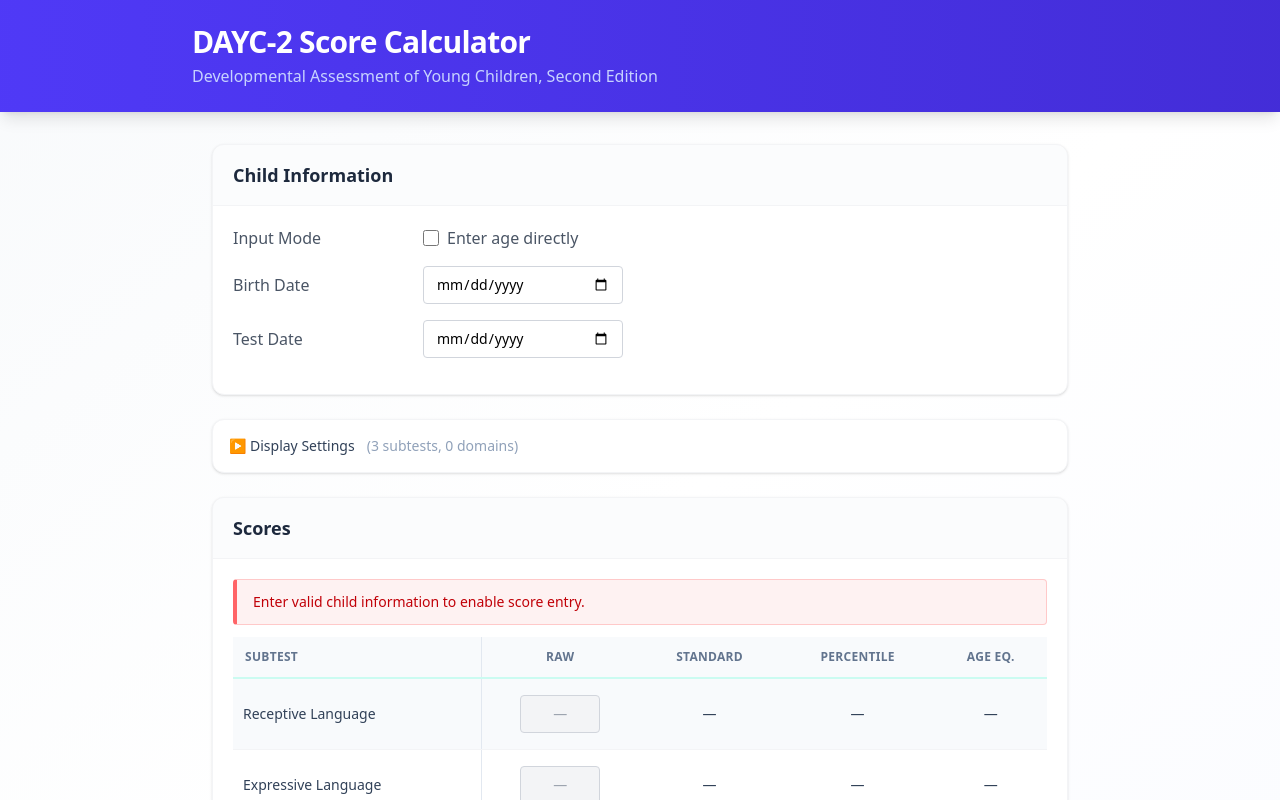
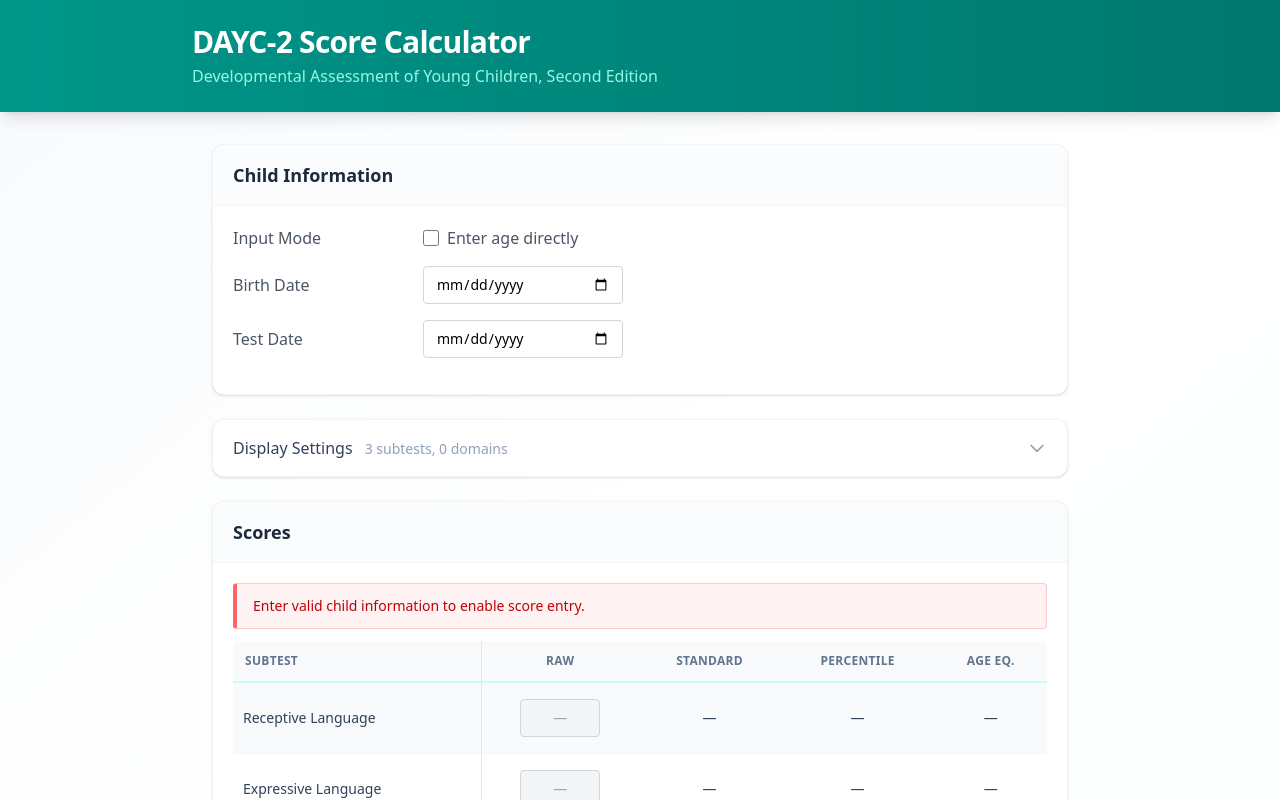
Before and after one commit to catnamedchris/slp, a React (Vite) app: page / in a window 1280 px wide. Shown: the top 800 px of the page. Built offline with nearby package versions, Linux system fonts and the light colour scheme.

Commit message:
Fix provenance message for bounded domain composite sums
When sum of standard scores is below table minimum (<100) or above
maximum (>300), show accurate bounded sum in provenance message
instead of the internal lookup value.

```diff
--- a/src/dayc2/components/Dayc2App.tsx
+++ b/src/dayc2/components/Dayc2App.tsx
@@ -87,12 +87,12 @@
   const isPanelOpen = selectedProvenance !== null && selectedProvenance.length > 0;
 
   return (
-    <div className={`font-sans min-h-screen bg-gradient-to-br from-slate-50 via-white to-indigo-50/30 transition-[margin] duration-200 ${isPanelOpen ? 'lg:mr-[420px]' : ''}`}>
+    <div className={`font-sans min-h-screen bg-gradient-to-br from-slate-50 via-white to-teal-50/30 transition-[margin] duration-200 ${isPanelOpen ? 'lg:mr-[420px]' : ''}`}>
       {/* Header */}
-      <header className="bg-gradient-to-r from-indigo-600 to-indigo-700 text-white py-6 px-5 shadow-lg mb-8">
+      <header className="bg-gradient-to-r from-teal-600 to-teal-700 text-white py-6 px-5 shadow-lg mb-8">
         <div className="max-w-4xl mx-auto">
           <h1 className="text-2xl md:text-3xl font-bold tracking-tight mb-1">DAYC-2 Score Calculator</h1>
-          <p className="text-indigo-200 text-sm md:text-base">Developmental Assessment of Young Children, Second Edition</p>
+          <p className="text-teal-200 text-sm md:text-base">Developmental Assessment of Young Children, Second Edition</p>
         </div>
       </header>
 
--- a/src/dayc2/components/DisplaySettings.tsx
+++ b/src/dayc2/components/DisplaySettings.tsx
@@ -1,5 +1,6 @@
 // DisplaySettings: Visibility controls for subtests and domains
 
+import { useState } from 'react';
 import type { SubtestKey } from '../types';
 import {
   SUBTEST_LABELS,
@@ -21,52 +22,106 @@
   visibleDomains,
   onSubtestToggle,
   onDomainToggle,
-}: DisplaySettingsProps) => (
-  <div className="bg-white rounded-xl p-4 shadow-sm border border-gray-100">
-    <details className="text-sm group">
-      <summary className="cursor-pointer text-slate-700 hover:text-slate-900 select-none inline-flex items-center gap-1 font-medium">
-        <span className="group-open:rotate-90 transition-transform">▶</span>
-        Display Settings
-        <span className="text-slate-400 font-normal ml-2">
-          ({visibleSubtests.size} subtests, {visibleDomains.size} domains)
+}: DisplaySettingsProps) => {
+  const [isOpen, setIsOpen] = useState(false);
+
+  return (
+    <div className="bg-white rounded-xl shadow-sm border border-gray-100 overflow-hidden">
+      <button
+        type="button"
+        onClick={() => setIsOpen(!isOpen)}
+        className="w-full px-5 py-4 flex items-center justify-between text-left hover:bg-slate-50 transition-colors"
+      >
+        <div>
+          <span className="font-medium text-slate-700">Display Settings</span>
+          <span className="text-slate-400 text-sm ml-3">
+            {visibleSubtests.size} subtests, {visibleDomains.size} domains
           </span>
-      </summary>
-      <div className="mt-3 space-y-3">
+        </div>
+        <svg
+          className={`w-5 h-5 text-slate-400 transition-transform duration-200 ${isOpen ? 'rotate-180' : ''}`}
+          fill="none"
+          viewBox="0 0 24 24"
+          stroke="currentColor"
+        >
+          <path strokeLinecap="round" strokeLinejoin="round" strokeWidth={2} d="M19 9l-7 7-7-7" />
+        </svg>
+      </button>
+
+      {isOpen && (
+        <div className="px-5 pb-5 pt-2 border-t border-gray-100 space-y-4">
           <div>
-          <div className="text-xs font-semibold text-slate-500 uppercase tracking-wide mb-2">Subtests</div>
-          <div className="flex flex-wrap gap-x-4 gap-y-1">
+            <div className="text-xs font-semibold text-slate-500 uppercase tracking-wide mb-3">Subtests</div>
+            <div className="flex flex-wrap gap-2">
               {SUBTESTS.map((subtest) => (
-              <label key={subtest} className="flex items-center gap-1.5 cursor-pointer text-gray-600 hover:text-gray-900">
+                <label
+                  key={subtest}
+                  className={`inline-flex items-center gap-2 px-3 py-2 rounded-lg border cursor-pointer transition-colors text-sm ${
+                    visibleSubtests.has(subtest)
+                      ? 'bg-teal-50 border-teal-200 text-teal-700'
+                      : 'bg-slate-50 border-slate-200 text-slate-500 hover:border-slate-300'
+                  }`}
+                >
                   <input
                     type="checkbox"
                     checked={visibleSubtests.has(subtest)}
                     onChange={() => onSubtestToggle(subtest)}
-                  className="w-3.5 h-3.5 cursor-pointer"
+                    className="sr-only"
                   />
-                <span className="text-xs">{SUBTEST_LABELS[subtest]}</span>
+                  <span className={`w-4 h-4 rounded border flex items-center justify-center ${
+                    visibleSubtests.has(subtest)
+                      ? 'bg-teal-500 border-teal-500'
+                      : 'bg-white border-slate-300'
+                  }`}>
+                    {visibleSubtests.has(subtest) && (
+                      <svg className="w-3 h-3 text-white" fill="none" viewBox="0 0 24 24" stroke="currentColor">
+                        <path strokeLinecap="round" strokeLinejoin="round" strokeWidth={3} d="M5 13l4 4L19 7" />
+                      </svg>
+                    )}
+                  </span>
+                  {SUBTEST_LABELS[subtest]}
                 </label>
               ))}
             </div>
           </div>
-        <div className="pt-2 border-t border-gray-200">
-          <div className="text-xs font-semibold text-slate-500 uppercase tracking-wide mb-2">Composite Domains</div>
-          <div className="flex flex-wrap gap-x-4 gap-y-1">
+          <div className="pt-3 border-t border-gray-100">
+            <div className="text-xs font-semibold text-slate-500 uppercase tracking-wide mb-3">Composite Domains</div>
+            <div className="flex flex-wrap gap-2">
               {DOMAINS.map((domain) => (
-              <label key={domain} className="flex items-center gap-1.5 cursor-pointer text-gray-600 hover:text-gray-900">
+                <label
+                  key={domain}
+                  className={`inline-flex items-center gap-2 px-3 py-2 rounded-lg border cursor-pointer transition-colors text-sm ${
+                    visibleDomains.has(domain)
+                      ? 'bg-amber-50 border-amber-200 text-amber-700'
+                      : 'bg-slate-50 border-slate-200 text-slate-500 hover:border-slate-300'
+                  }`}
+                >
                   <input
                     type="checkbox"
                     checked={visibleDomains.has(domain)}
                     onChange={() => onDomainToggle(domain)}
-                  className="w-3.5 h-3.5 cursor-pointer"
+                    className="sr-only"
                   />
-                <span className="text-xs">{DOMAIN_LABELS[domain]}</span>
+                  <span className={`w-4 h-4 rounded border flex items-center justify-center ${
+                    visibleDomains.has(domain)
+                      ? 'bg-amber-500 border-amber-500'
+                      : 'bg-white border-slate-300'
+                  }`}>
+                    {visibleDomains.has(domain) && (
+                      <svg className="w-3 h-3 text-white" fill="none" viewBox="0 0 24 24" stroke="currentColor">
+                        <path strokeLinecap="round" strokeLinejoin="round" strokeWidth={3} d="M5 13l4 4L19 7" />
+                      </svg>
+                    )}
+                  </span>
+                  {DOMAIN_LABELS[domain]}
                 </label>
               ))}
             </div>
           </div>
         </div>
-    </details>
+      )}
     </div>
   );
+};
 
 export default DisplaySettings;
--- a/src/dayc2/lib/calculate.ts
+++ b/src/dayc2/lib/calculate.ts
@@ -16,6 +16,7 @@
 } from './scoring';
 import { isExact, isBounded } from './tables';
 import { SUBTESTS } from './metadata';
+import { createFailureStep } from '@/shared/lib/provenance';
 
 /** Input for score calculation - now supports partial scores */
 export interface CalculationInput {
@@ -273,6 +274,9 @@
 
   // Bounded sum - look up the boundary value
   const lookupBoundedComposite = (sum: SumValue): ValueWithProvenance<ParsedScore> => {
+    const d1 = ctx.sumToDomain;
+    const boundPrefix = sum.type === 'lt' ? '<' : '>';
+
     if (sum.type === 'lt') {
       // Sum < value means max sum is value-1
       const result = lookupDomainComposite(sum.value - 1, ctx);
@@ -282,7 +286,16 @@
           steps: result.steps,
         };
       }
-      return result;
+      // Lookup failed - provide accurate bounded sum in message
+      return {
+        value: null,
+        steps: [createFailureStep(
+          d1.tableId,
+          d1.source,
+          `Sum of Standard Scores ${boundPrefix}${sum.value} is below table minimum`
+        )],
+        note: `Sum ${boundPrefix}${sum.value} is outside D1 table range`,
+      };
     }
     if (sum.type === 'gt') {
       // Sum > value means min sum is value+1
@@ -293,7 +306,16 @@
           steps: result.steps,
         };
       }
-      return result;
+      // Lookup failed - provide accurate bounded sum in message
+      return {
+        value: null,
+        steps: [createFailureStep(
+          d1.tableId,
+          d1.source,
+          `Sum of Standard Scores ${boundPrefix}${sum.value} is above table maximum`
+        )],
+        note: `Sum ${boundPrefix}${sum.value} is outside D1 table range`,
+      };
     }
     return { value: null, steps: [], note: 'Unexpected sum type in bounded composite lookup' };
   };
--- a/src/shared/components/UpdateToast.tsx
+++ b/src/shared/components/UpdateToast.tsx
@@ -20,7 +20,7 @@
           <div className="flex gap-2">
             <button
               onClick={onUpdate}
-              className="px-3 py-1.5 bg-indigo-600 text-white text-sm font-medium rounded-md hover:bg-indigo-700 transition-colors"
+              className="px-3 py-1.5 bg-teal-600 text-white text-sm font-medium rounded-md hover:bg-teal-700 transition-colors"
             >
               Update now
             </button>
```
Lines whose indentation alone changed are shown as unchanged.
